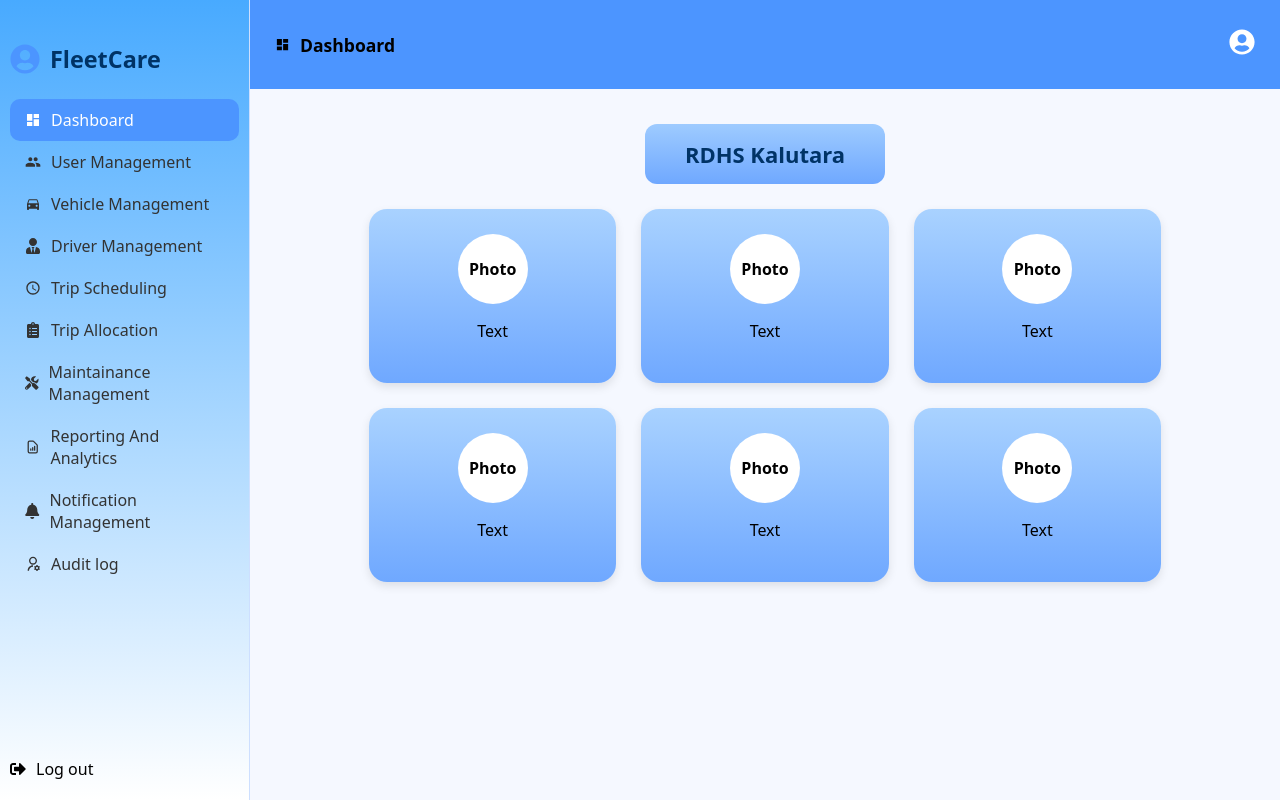
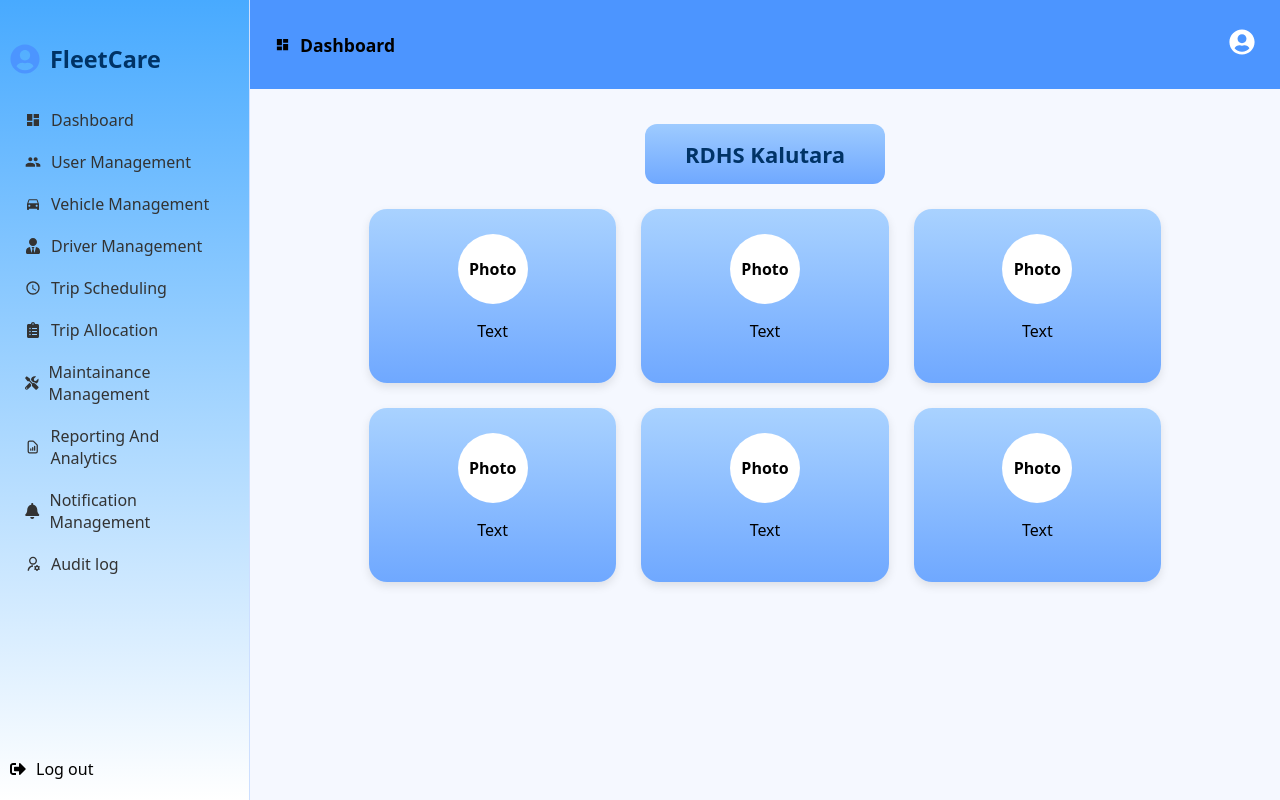
Before and after one commit to PBPerera/FleetCare, a React (Vite) app in the folder frontend/: page /FleetcareDashboard1 in a window 1280 px wide. Built offline with nearby package versions, Linux system fonts and the light colour scheme.

Commit message:
side bar navigate among dashbord and notification management

```diff
--- a/frontend/src/pages/AdminDashboard.jsx
+++ b/frontend/src/pages/AdminDashboard.jsx
@@ -1,6 +1,7 @@
 import React, { useState } from "react";
 //import "./pages/AdminDashboard.css";
 
+import { useNavigate, useLocation } from "react-router-dom";
 import { FaUserCircle, FaSignOutAlt, FaPhoneAlt } from "react-icons/fa";
 import { MdDashboard, MdPeople, MdDirectionsCar, MdSchedule, MdInfoOutline } from "react-icons/md";
 import { FaUserTie, FaBell, FaTools, FaClipboardList } from "react-icons/fa";
@@ -13,6 +14,8 @@ export default function FleetCareDashboard1() {
   const handleUserClick = () => {
     setIsMenuOpen(!isMenuOpen);
   };
+  const navigate = useNavigate();
+  const location = useLocation();
 
   return (
     <div className="app-wrapper">
@@ -26,7 +29,13 @@ export default function FleetCareDashboard1() {
             <h3>FleetCare</h3>
           </div>
           <ul className="menu1">
-            <li className="active"><MdDashboard /> Dashboard</li>
+            <li
+              className={location.pathname === "/FleetCareDashboard1" ? "active" : ""}
+              onClick={() => navigate("/FleetCareDashboard1")}
+              style={{ cursor: "pointer" }}
+            >
+              <MdDashboard /> Dashboard
+            </li>
             <li><MdPeople /> User Management</li>
             <li><MdDirectionsCar /> Vehicle Management</li>
             <li><FaUserTie /> Driver Management</li>
@@ -34,7 +43,7 @@ export default function FleetCareDashboard1() {
             <li><FaClipboardList /> Trip Allocation</li>
             <li><FaTools /> Maintainance Management</li>
             <li><HiOutlineDocumentReport /> Reporting And Analytics</li>
-            <li onClick={() => navigate("/notifications")} style={{ cursor: "pointer" }}>
+            <li onClick={() => navigate("/notificationManagement")} style={{ cursor: "pointer" }}>
               <FaBell /> Notification Management
             </li>
 
@@ -44,6 +53,7 @@ export default function FleetCareDashboard1() {
             <FaSignOutAlt /> Log out
           </div>
         </aside>
+
 
         {/* Main Area */}
         <main className="main-content">
--- a/frontend/src/pages/NotificationM.jsx
+++ b/frontend/src/pages/NotificationM.jsx
@@ -1,5 +1,6 @@
 
 import React, { useState } from "react";
+import { useNavigate, useLocation } from "react-router-dom";
 //import "./NotificationM.css";
 import {
   FaUserCircle,
@@ -24,6 +25,8 @@ export default function NotificationManagement() {
   const [isMenuOpen, setIsMenuOpen] = useState(false);
   const handleUserClick = () => setIsMenuOpen(!isMenuOpen);
 
+  const navigate = useNavigate();
+    const location = useLocation();
 
   const tableData = [
 
@@ -162,7 +165,9 @@ export default function NotificationManagement() {
             <FaUserCircle className="logo-icon" />
           </div>
           <ul className="menu">
-            <li><MdDashboard /></li>
+            <li onClick={() => navigate("/FleetCareDashboard1")} style={{ cursor: "pointer" }}>
+                          <MdDashboard />
+                        </li>
             <li><MdPeople /></li>
             <li><MdDirectionsCar /></li>
             <li><FaUserTie /></li>
@@ -170,7 +175,16 @@ export default function NotificationManagement() {
             <li><FaClipboardList /></li>
             <li><FaTools /></li>
             <li><HiOutlineDocumentReport /></li>
-            <li className="active"><FaBell /></li>
+  <li
+  className={location.pathname === "/NotificationManagement" ? "active" : ""}
+  onClick={() => navigate("/NotificationManagement")}
+  style={{ cursor: "pointer" }}
+>
+  <FaBell />
+</li>
+
+
+
             <li><RiUserSettingsLine /></li>
           </ul>
           <div className="logout"><FaSignOutAlt /></div>
```
Also changed, not shown: frontend/src/App.jsx (line endings or trailing spaces).
